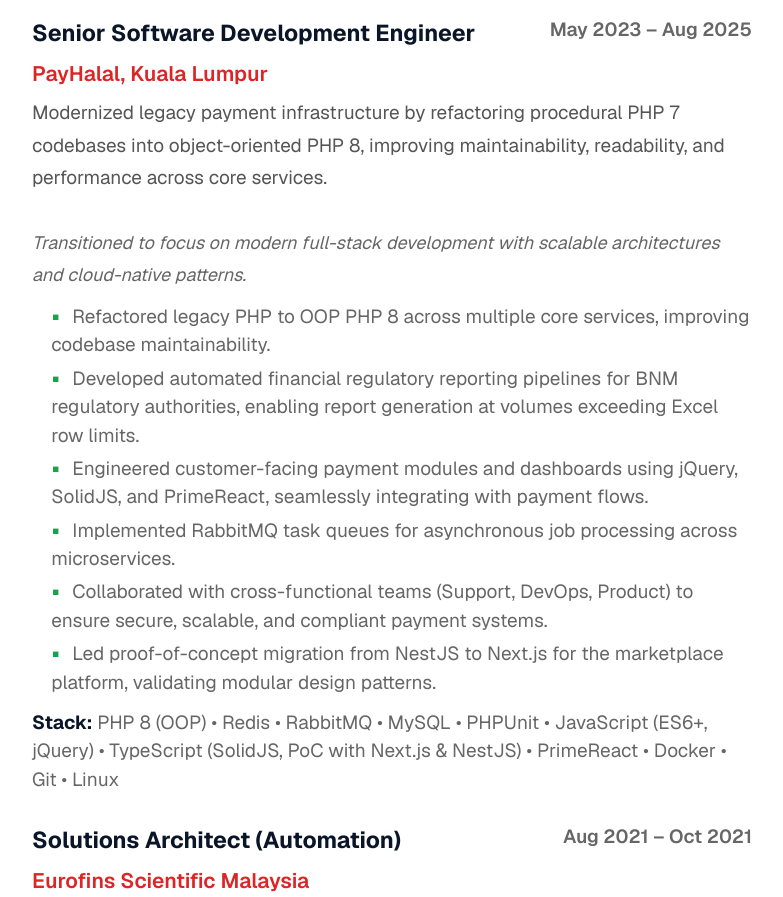
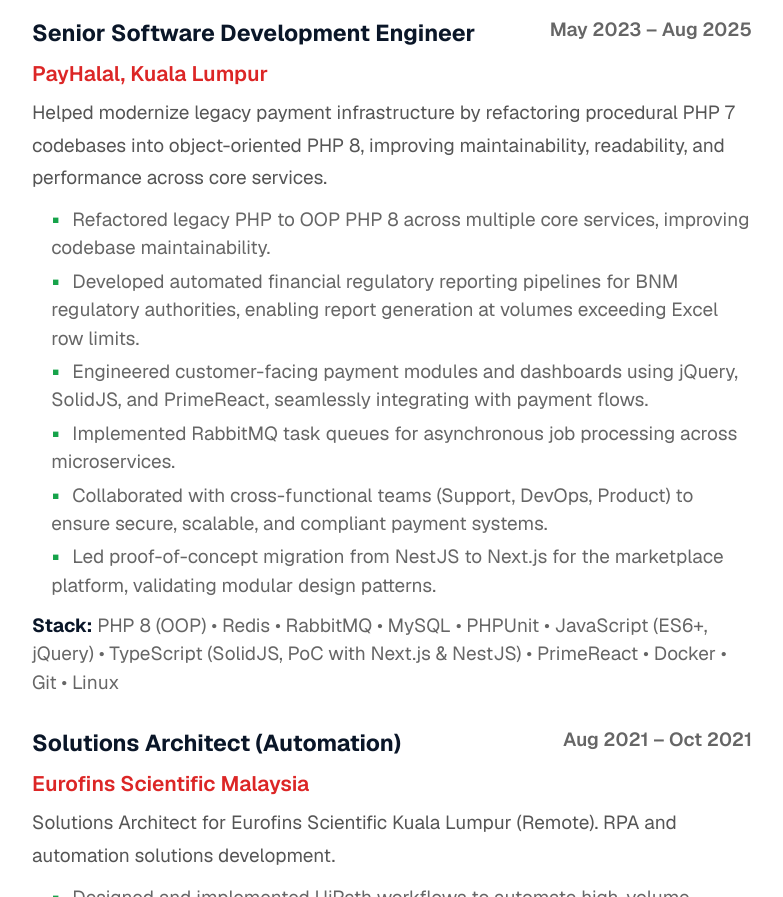
Before and after one commit to zrrtcs/portfolio, a plain HTML site: page resume.html in a window 1280 px wide. Shown: the part 1483-2380 px from the top of the page, without its empty margins (248-1031 px from the left). Drawn offline with nearby package versions, Linux system fonts and the light colour scheme.

Commit message:
fix: soften PayHalal intro wording

```diff
--- a/resume.html
+++ b/resume.html
@@ -484,7 +484,7 @@
       </div>
       <div class="company">PayHalal, Kuala Lumpur</div>
       <div class="job-description">
-        Modernized legacy payment infrastructure by refactoring procedural PHP 7 codebases into object-oriented PHP 8, improving maintainability, readability, and performance across core services.<br><em style="color: #666; font-size: 0.95em;"><br>Transitioned to focus on modern full-stack development with scalable architectures and cloud-native patterns.</em>
+        Helped modernize legacy payment infrastructure by refactoring procedural PHP 7 codebases into object-oriented PHP 8, improving maintainability, readability, and performance across core services.
       </div>
       <ul class="achievements">
         <li>Refactored legacy PHP to OOP PHP 8 across multiple core services, improving codebase maintainability.</li>
```
